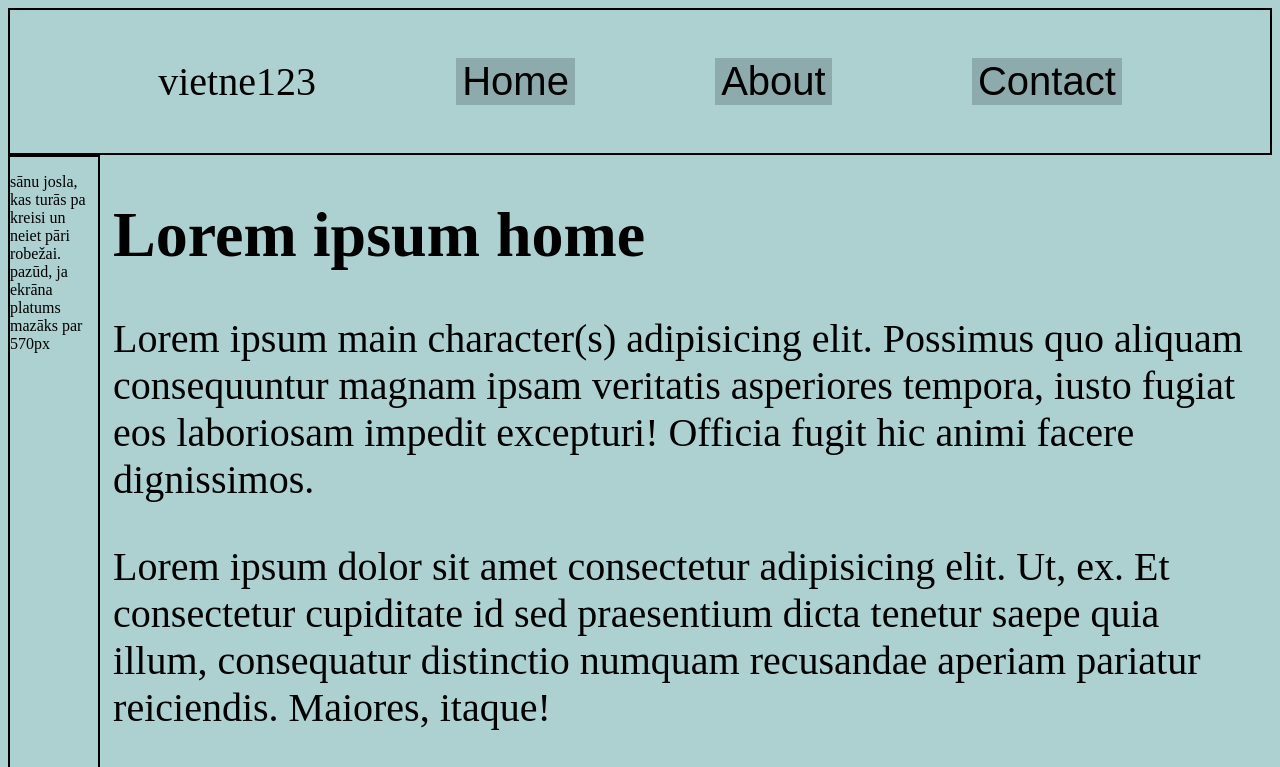
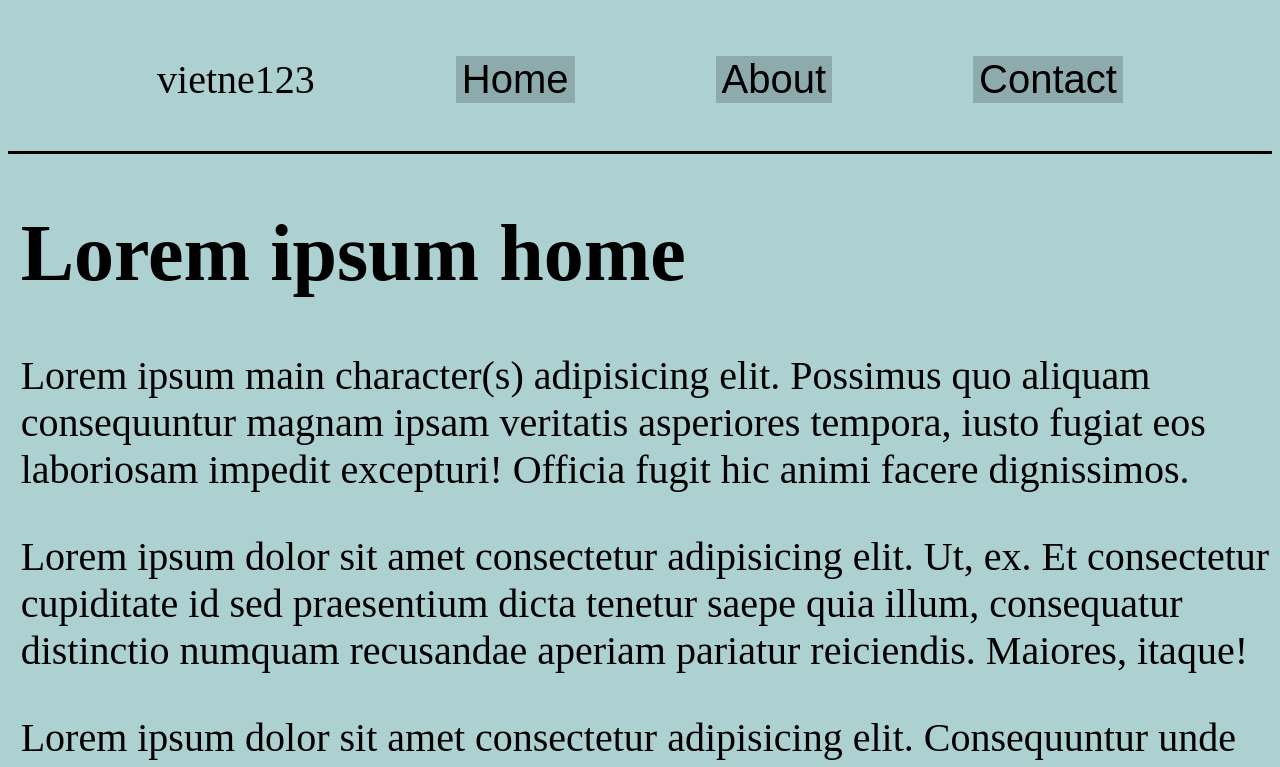
Before and after one commit to 23DP4RPila/toDoApp, a plain HTML site: page index.html in a window 1280 px wide. Shown: the top 767 px of the page. Drawn offline with Linux system fonts and the light colour scheme.

Commit message:
+adjustments, need to fix widths

```diff
--- a/index.html
+++ b/index.html
@@ -24,7 +24,7 @@
     </main>
 
     <aside>
-        <p>sānu josla, kas turās pa kreisi un neiet pāri robežai. pazūd, ja ekrāna platums mazāks par 570px</p>
+        <p>sānu josla, kas turās pa kreisi un neiet pāri robežai. pazūd, ja ekrāna platums mazāks par 600px</p>
     </aside>
 
     <footer>
--- a/src/style.css
+++ b/src/style.css
@@ -1,31 +1,36 @@
 
 
+* { overflow-x: hidden; }
 
 body {
     background-color: rgb(173, 208, 209);
 }
 
+
+
 /* ------------------------ */
+
+
 
 header {
     display: flex;
     justify-content: space-evenly;
     flex-wrap: wrap;
+
+
     padding: 1vh;
-
-    border: 2.5px solid;
+    min-width: 95%;
+    border-bottom: 0.2rem solid;
     align-content: center ;
     align-items: center;
-
 }
 
 header > p {
-    font-size: 5vh;
+    font-size: 2.5rem;
     flex-shrink: initial;
 }
 
 header > button {
-    display: flex;
     flex-wrap: wrap;
 
     border: none;
@@ -41,39 +46,48 @@ header > button:active {
     background-color: green;
 }
 
+
+
 /* ------------------------ */
+
+
 
 main {
     display: inline-block;
     position: relative;
-    max-width: 90%;
     margin-left: 1%;
+
 }
 
 main > h1 {
-    font-size: 8vh;
+    font-size: 5rem;
 }
 main > p {
-    font-size: 5vh;
+    font-size: 2.5rem;
 }
 
+
+
 /* ------------------------ */
+
+
 
 aside {
     display: flex;
     align-items: flex-end;
+    flex-direction: column;
     flex-wrap: wrap;
 
+    overflow: hidden;
+    float: left;
 
-    float: left;
+
     border: 2.5px solid;
     height: 200vh;
-    flex-direction: column;
-    flex-wrap: wrap;
-    max-width: 7%;
-    overflow: hidden;
+    max-width: 1%;
 
 }
+
 
 footer {
     display: flex;
@@ -83,11 +97,11 @@ footer {
     margin-top: 5px;
     width: 100%;
     border: 2.5px solid;
-    font-size: 3vh;
+    font-size: 16px 1rem;
 }
 
 
-@media (max-width: 600px) {
+@media (max-width: 650px) {
     header {
         flex-direction: column;
     }
@@ -95,5 +109,4 @@ footer {
     aside {
         visibility: hidden;
     }
-
 }
```
Also changed, not shown: about.html (added, +13 -0 lines), contact.html (added, +13 -0 lines), 1 other file.
